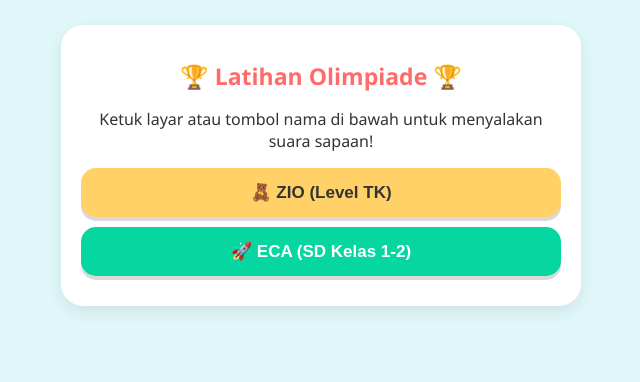
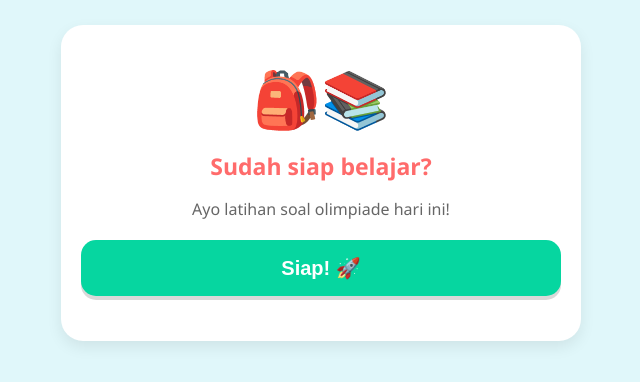
Before and after one commit to tonygunawan88-creator/Olimpiade-Anak, a plain HTML site: page index.html in a window 1280 px wide. Shown: the whole page, without its empty margins (319-959 px from the left). Drawn offline with Linux system fonts and the light colour scheme.

Commit message:
Update index.html

```diff
--- a/index.html
+++ b/index.html
@@ -31,9 +31,18 @@
 </head>
 <body>
 
-<div class="card" id="menu-anak">
+<!-- HALAMAN POP-UP PEMBUKA -->
+<div class="card" id="popup-awal" style="padding: 35px 20px;">
+  <div style="font-size: 55px; margin-bottom: 10px;">🎒📚</div>
+  <h1>Sudah siap belajar?</h1>
+  <p style="color:#666; margin-bottom: 20px;">Ayo latihan soal olimpiade hari ini!</p>
+  <button class="btn btn-sd" style="font-size: 20px; padding: 16px;" onclick="mulaiSapaan()">Siap! 🚀</button>
+</div>
+
+<!-- HALAMAN PILIH PROFIL ZIO / ECA -->
+<div class="card hidden" id="menu-anak">
   <h1>🏆 Latihan Olimpiade 🏆</h1>
-  <p>Ketuk layar atau tombol nama di bawah untuk menyalakan suara sapaan!</p>
+  <p>Siapakah yang akan belajar saat ini?</p>
   <button class="btn btn-tk" onclick="pilihAnak('TK', 'Zio')">🧸 ZIO (Level TK)</button>
   <button class="btn btn-sd" onclick="pilihAnak('SD', 'Eca')">🚀 ECA (SD Kelas 1-2)</button>
 </div>
@@ -165,21 +174,12 @@ function bunyiTepukTangan() {
   }
 }
 
-document.body.addEventListener('click', () => {
-  if (!sudahSapaAwal) {
-    sudahSapaAwal = true;
-    bicara("Halo, selamat datang! Selamat belajar. Siapakah yang akan belajar saat ini? Zio atau Eca?");
-  }
-}, { once: false });
-
-window.onload = function() {
-  setTimeout(() => {
-    if(!sudahSapaAwal) {
-      bicara("Halo, selamat datang! Selamat belajar. Siapakah yang akan belajar saat ini? Zio atau Eca?");
-      sudahSapaAwal = true;
-    }
-  }, 1000);
-};
+function mulaiSapaan() {
+  if (audioCtx.state === 'suspended') audioCtx.resume();
+  document.getElementById('popup-awal').classList.add('hidden');
+  document.getElementById('menu-anak').classList.remove('hidden');
+  bicara("Halo, selamat datang! Selamat belajar. Siapakah yang akan belajar saat ini? Zio atau Eca?");
+}
 
 function pilihAnak(profil, namaPanggilan) {
   anakAktif = profil;
@@ -188,6 +188,7 @@ function pilihAnak(profil, namaPanggilan) {
   document.getElementById('menu-mapel').classList.remove('hidden');
   document.getElementById('judul-anak').innerText = profil === 'TK' ? '🧸 Menu Belajar ZIO (TK)' : '🚀 Menu Belajar ECA (SD 1-2)';
 }
+
 
 function kembaliKeAnak() {
   document.getElementById('menu-mapel').classList.add('hidden');
```
